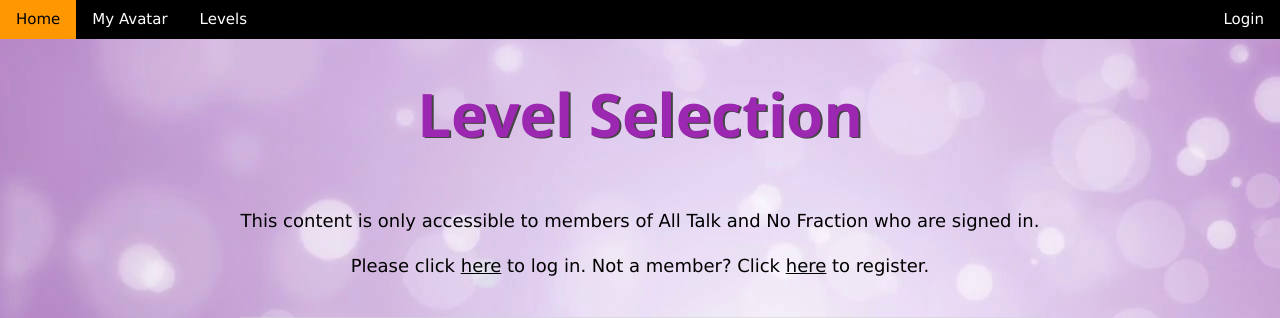
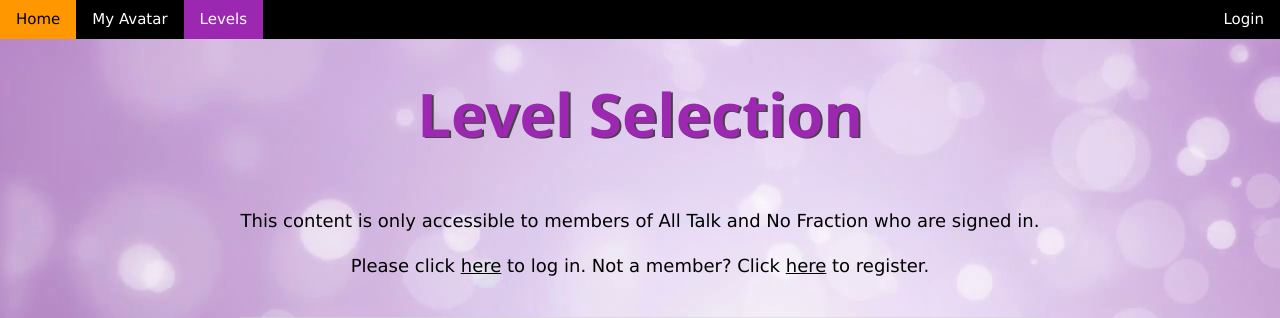
Before and after one commit to mtayl062/wbproj, a PHP site: page /levels.html in a window 1280 px wide. Shown: the top 318 px of the page. Run offline with PHP 8.4, Linux system fonts and the light colour scheme.

Commit message:
Small esthetic changes to nav bar

```diff
--- a/levels.html
+++ b/levels.html
@@ -12,9 +12,9 @@
 <body>
 
     <nav class="w3-bar w3-black">
-        <a href="index.php" class="w3-button w3-bar-item w3-purple w3-hover-orange">Home</a>
+        <a href="index.php" class="w3-button w3-bar-item w3-hover-orange">Home</a>
         <a href="avatar.html" class="w3-button w3-bar-item w3-hover-orange">My Avatar</a>
-        <a href="levels.html" class="w3-button w3-bar-item w3-hover-orange">Levels</a>
+        <a href="levels.html" class="w3-button w3-bar-item w3-purple w3-hover-orange">Levels</a>
         <a href="login.php" class="w3-button w3-bar-item w3-right w3-hover-orange">Login</a>
     </nav>
 
--- a/levels.php
+++ b/levels.php
@@ -29,9 +29,9 @@
 <body>
 
     <nav class="w3-bar w3-black">
-        <a href="index.php" class="w3-button w3-bar-item w3-purple w3-hover-orange">Home</a>
+        <a href="index.php" class="w3-button w3-bar-item w3-hover-orange">Home</a>
         <a href="avatar.php" class="w3-button w3-bar-item w3-hover-orange">My Avatar</a>
-        <a href="levels.php" class="w3-button w3-bar-item w3-hover-orange">Levels</a>
+        <a href="levels.php" class="w3-button w3-bar-item w3-purple w3-hover-orange">Levels</a>
         <a href="logout.php" class="w3-button w3-bar-item w3-right w3-hover-orange">Logout</a>
     </nav>
 
--- a/play.php
+++ b/play.php
@@ -84,9 +84,9 @@
 <body>
 
     <nav class="w3-bar w3-black">
-        <a href="index.php" class="w3-button w3-bar-item w3-purple w3-hover-orange">Home</a>
+        <a href="index.php" class="w3-button w3-bar-item w3-hover-orange">Home</a>
         <a href="avatar.php" class="w3-button w3-bar-item w3-hover-orange">My Avatar</a>
-        <a href="levels.php" class="w3-button w3-bar-item w3-hover-orange">Levels</a>
+        <a href="levels.php" class="w3-button w3-bar-item w3-purple w3-hover-orange">Levels</a>
         <a href="logout.php" class="w3-button w3-bar-item w3-right w3-hover-orange">Logout</a>
     </nav>
 
--- a/signup.php
+++ b/signup.php
@@ -75,7 +75,7 @@
         <a href="index.php" class="w3-button w3-bar-item w3-hover-orange">Home</a>
         <a href="avatar.html" class="w3-button w3-bar-item w3-hover-orange">My Avatar</a>
         <a href="levels.html" class="w3-button w3-bar-item w3-hover-orange">Levels</a>
-        <a href="login.php" class="w3-button w3-bar-item w3-right w3-hover-orange">Login</a>
+        <a href="login.php" class="w3-button w3-bar-item w3-purple w3-right w3-hover-orange">Login</a>
     </nav>
 
 	<section id="main_header" class="w3-container w3-center">
```
